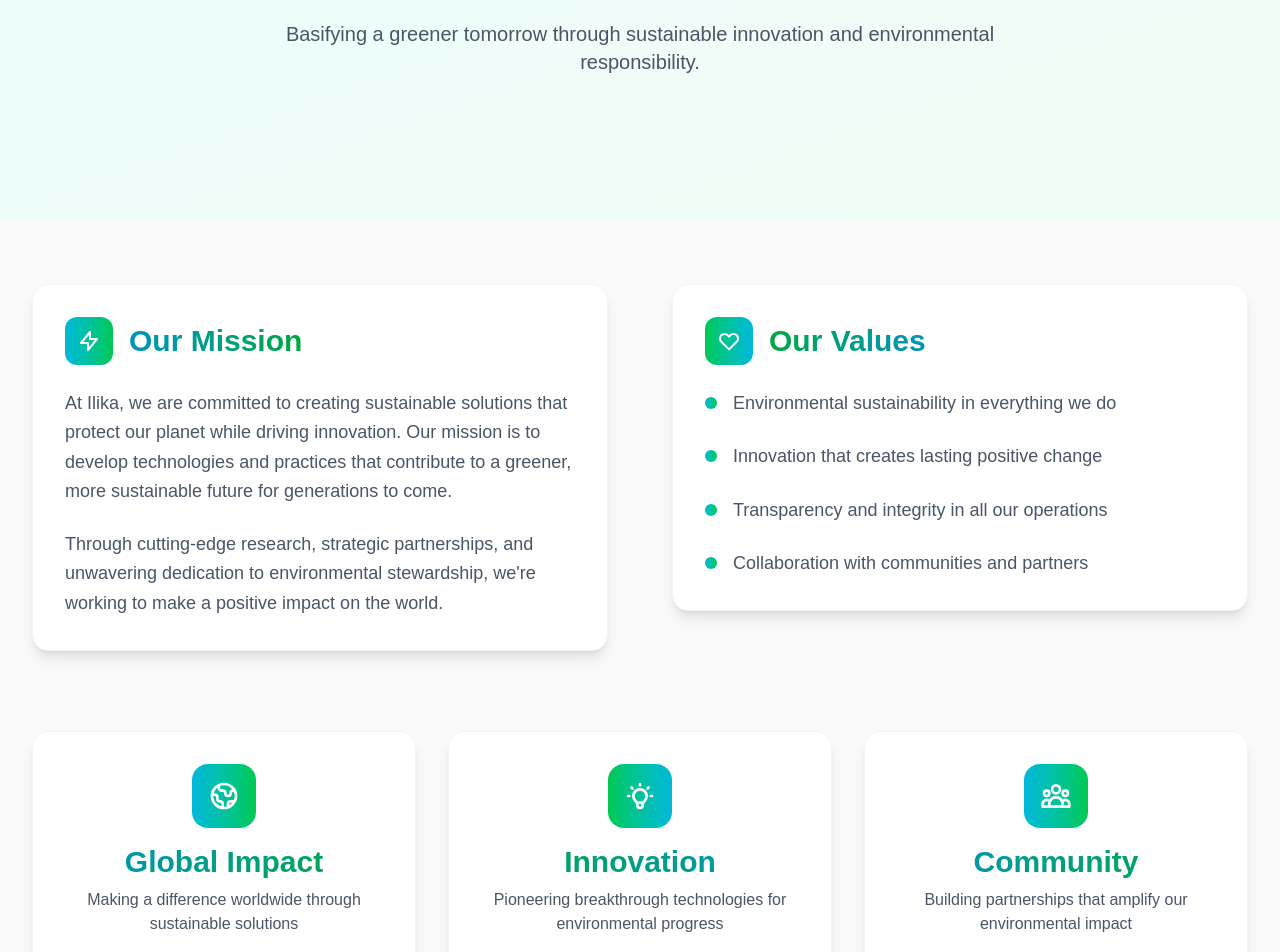
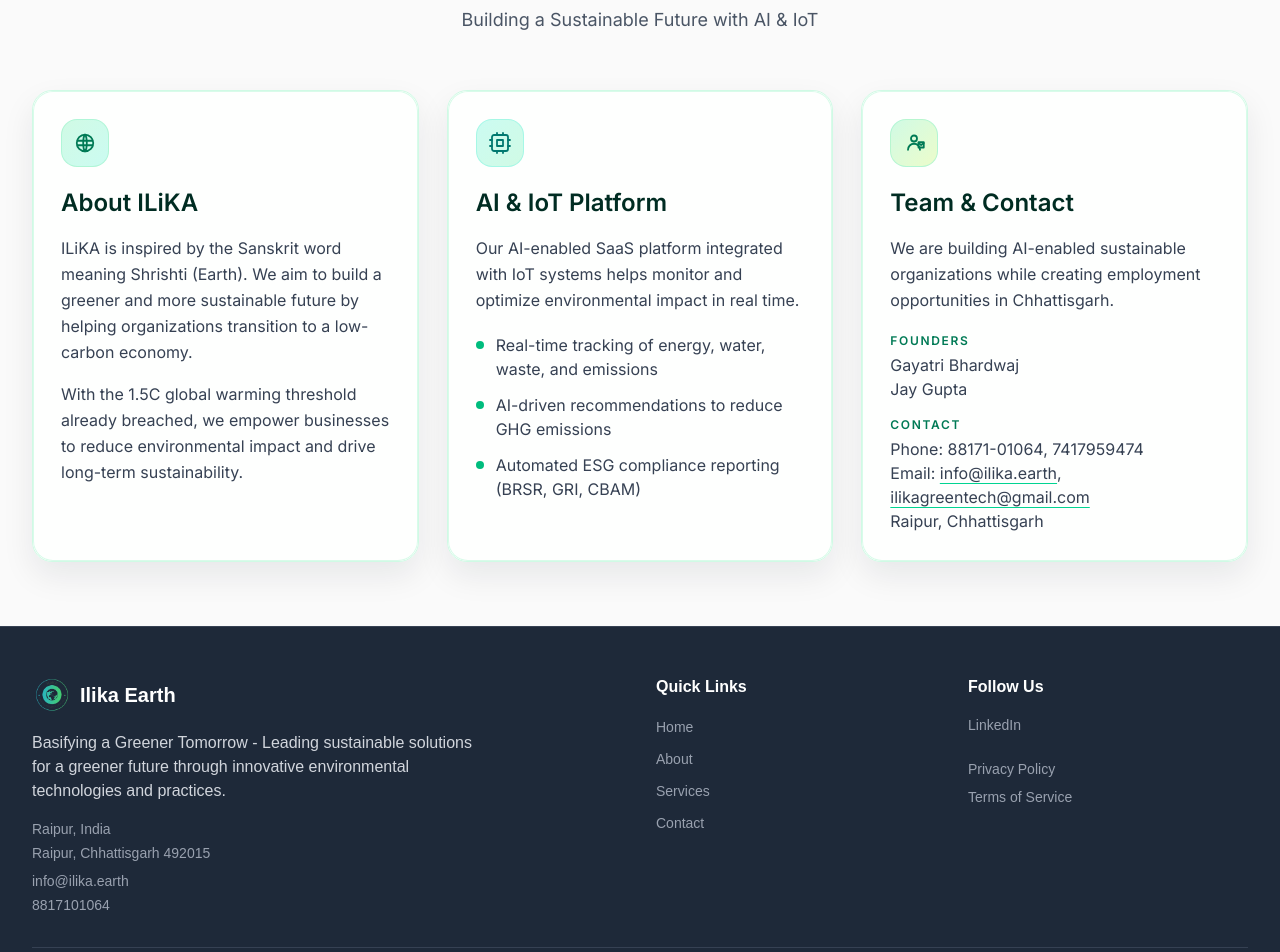
Before and after one commit to JayGupta930/ilika_earth, a Next.js app: page /about in a window 1280 px wide. Shown: the part 240-1192 px from the top of the page. Built offline with nearby package versions, Linux system fonts and the light colour scheme.

Commit message:
feat(about): redesign About page layout and content for improved clarity and engagement

```diff
--- a/src/app/about/page.js
+++ b/src/app/about/page.js
@@ -1,156 +1,103 @@
 export default function About() {
   return (
-    <div className="min-h-screen bg-[#FAFAFA] font-sans">
-      {/* Hero Section */}
-      <div className="bg-gradient-to-br from-cyan-50 to-green-50 py-20">
-        <div className="max-w-7xl mx-auto px-4 sm:px-6 lg:px-8 pt-24">
-          <div className="text-center mb-16">
-            <h1 className="text-4xl md:text-6xl font-bold text-gray-900 mb-6">
-              About{" "}
-              <span className="bg-gradient-to-r from-cyan-600 to-green-600 bg-clip-text text-transparent">
-                Ilika
-              </span>
-            </h1>
-            <p className="text-xl text-gray-600 max-w-3xl mx-auto">
-              Basifying a greener tomorrow through sustainable innovation and environmental responsibility.
+    <section className="relative isolate min-h-screen overflow-hidden bg-[#FAFAFA] px-4 pb-16 pt-28 sm:px-6 lg:px-8">
+
+      <div className="mx-auto max-w-7xl" style={{ fontFamily: "Inter, Poppins, ui-sans-serif, system-ui, sans-serif" }}>
+        <div className="mx-auto max-w-3xl text-center">
+          <p className="mb-3 inline-flex items-center rounded-full border border-emerald-200 bg-emerald-50 px-4 py-1 text-xs font-semibold tracking-[0.16em] text-emerald-700">
+            WHO WE ARE
+          </p>
+          <h1 className="text-4xl font-semibold leading-tight text-gray-900 sm:text-5xl md:text-6xl">
+            About ILiKA
+          </h1>
+          <p className="mx-auto mt-5 max-w-2xl text-base text-gray-600 sm:text-lg">
+            Building a Sustainable Future with AI & IoT
+          </p>
+        </div>
+
+        <div className="mt-14 grid grid-cols-1 gap-7 md:grid-cols-2 xl:grid-cols-3">
+          <article className="group relative overflow-hidden rounded-[20px] border border-emerald-100 bg-white/90 p-7 shadow-[0_14px_32px_rgba(16,24,40,0.08)] transition-all duration-300 hover:-translate-y-1 hover:scale-[1.02] hover:border-emerald-300 hover:shadow-[0_25px_65px_rgba(16,185,129,0.22)]">
+            <div className="pointer-events-none absolute inset-0 rounded-[20px] ring-1 ring-inset ring-emerald-100/80 transition-all duration-300 group-hover:ring-emerald-200" />
+            <div className="mb-5 inline-flex h-12 w-12 items-center justify-center rounded-2xl border border-emerald-200/70 bg-gradient-to-br from-emerald-100 to-teal-100 text-emerald-700">
+              <svg className="h-6 w-6" fill="none" stroke="currentColor" strokeWidth="1.8" viewBox="0 0 24 24">
+                <path strokeLinecap="round" strokeLinejoin="round" d="M20.25 12A8.25 8.25 0 1 1 3.75 12a8.25 8.25 0 0 1 16.5 0Z" />
+                <path strokeLinecap="round" strokeLinejoin="round" d="M12 3.75c2.4 2.4 2.4 14.1 0 16.5m0-16.5c-2.4 2.4-2.4 14.1 0 16.5M4.5 9.75h15m-15 4.5h15" />
+              </svg>
+            </div>
+
+            <h2 className="text-2xl font-semibold text-emerald-950">About ILiKA</h2>
+            <p className="mt-4 text-sm leading-relaxed text-gray-700 sm:text-base">
+              ILiKA is inspired by the Sanskrit word meaning Shrishti (Earth). We aim to build a greener and more sustainable future by helping organizations transition to a low-carbon economy.
             </p>
-          </div>
+            <p className="mt-4 text-sm leading-relaxed text-gray-700 sm:text-base">
+              With the 1.5C global warming threshold already breached, we empower businesses to reduce environmental impact and drive long-term sustainability.
+            </p>
+          </article>
+
+          <article className="group relative overflow-hidden rounded-[20px] border border-emerald-100 bg-white/90 p-7 shadow-[0_14px_32px_rgba(16,24,40,0.08)] transition-all duration-300 hover:-translate-y-1 hover:scale-[1.02] hover:border-emerald-300 hover:shadow-[0_25px_65px_rgba(20,184,166,0.22)]">
+            <div className="pointer-events-none absolute inset-0 rounded-[20px] ring-1 ring-inset ring-emerald-100/80 transition-all duration-300 group-hover:ring-teal-200" />
+            <div className="mb-5 inline-flex h-12 w-12 items-center justify-center rounded-2xl border border-teal-200/70 bg-gradient-to-br from-teal-100 to-emerald-100 text-teal-700">
+              <svg className="h-6 w-6" fill="none" stroke="currentColor" strokeWidth="1.8" viewBox="0 0 24 24">
+                <rect x="4" y="4" width="16" height="16" rx="2" strokeLinecap="round" strokeLinejoin="round" />
+                <path strokeLinecap="round" strokeLinejoin="round" d="M9 9h6v6H9zM2 9h2m0 6H2m20-6h-2m2 6h-2M9 2v2m6-2v2m-6 16v2m6-2v2" />
+              </svg>
+            </div>
+
+            <h2 className="text-2xl font-semibold text-emerald-950">AI & IoT Platform</h2>
+            <p className="mt-4 text-sm leading-relaxed text-gray-700 sm:text-base">
+              Our AI-enabled SaaS platform integrated with IoT systems helps monitor and optimize environmental impact in real time.
+            </p>
+            <ul className="mt-5 space-y-3 text-sm text-gray-700 sm:text-base">
+              <li className="flex gap-3">
+                <span className="mt-2 h-2 w-2 shrink-0 rounded-full bg-emerald-500" />
+                Real-time tracking of energy, water, waste, and emissions
+              </li>
+              <li className="flex gap-3">
+                <span className="mt-2 h-2 w-2 shrink-0 rounded-full bg-emerald-500" />
+                AI-driven recommendations to reduce GHG emissions
+              </li>
+              <li className="flex gap-3">
+                <span className="mt-2 h-2 w-2 shrink-0 rounded-full bg-emerald-500" />
+                Automated ESG compliance reporting (BRSR, GRI, CBAM)
+              </li>
+            </ul>
+          </article>
+
+          <article className="group relative overflow-hidden rounded-[20px] border border-emerald-100 bg-white/90 p-7 shadow-[0_14px_32px_rgba(16,24,40,0.08)] transition-all duration-300 hover:-translate-y-1 hover:scale-[1.02] hover:border-emerald-300 hover:shadow-[0_25px_65px_rgba(52,211,153,0.22)] md:col-span-2 xl:col-span-1">
+            <div className="pointer-events-none absolute inset-0 rounded-[20px] ring-1 ring-inset ring-emerald-100/80 transition-all duration-300 group-hover:ring-emerald-200" />
+            <div className="mb-5 inline-flex h-12 w-12 items-center justify-center rounded-2xl border border-emerald-200/70 bg-gradient-to-br from-emerald-100 to-lime-100 text-emerald-700">
+              <svg className="h-6 w-6" fill="none" stroke="currentColor" strokeWidth="1.8" viewBox="0 0 24 24">
+                <path strokeLinecap="round" strokeLinejoin="round" d="M15 7.5a3 3 0 1 1-6 0 3 3 0 0 1 6 0Zm-9 11.25a6 6 0 0 1 12 0" />
+                <path strokeLinecap="round" strokeLinejoin="round" d="M16.5 11.25h5.25v5.25h-5.25z" />
+                <path strokeLinecap="round" strokeLinejoin="round" d="m16.5 12 2.625 2.1L21.75 12" />
+              </svg>
+            </div>
+
+            <h2 className="text-2xl font-semibold text-emerald-950">Team & Contact</h2>
+            <p className="mt-4 text-sm leading-relaxed text-gray-700 sm:text-base">
+              We are building AI-enabled sustainable organizations while creating employment opportunities in Chhattisgarh.
+            </p>
+
+            <div className="mt-5 space-y-4 text-sm text-gray-700 sm:text-base">
+              <div>
+                <p className="text-xs font-semibold uppercase tracking-[0.14em] text-emerald-700">Founders</p>
+                <p className="mt-1">Gayatri Bhardwaj</p>
+                <p>Jay Gupta</p>
+              </div>
+
+              <div>
+                <p className="text-xs font-semibold uppercase tracking-[0.14em] text-emerald-700">Contact</p>
+                <p className="mt-1">Phone: 88171-01064, 7417959474</p>
+                <p>
+                  Email: <a className="underline decoration-emerald-400 underline-offset-4 hover:text-emerald-700" href="mailto:info@ilika.earth">info@ilika.earth</a>,{" "}
+                  <a className="underline decoration-emerald-400 underline-offset-4 hover:text-emerald-700" href="mailto:ilikagreentech@gmail.com">ilikagreentech@gmail.com</a>
+                </p>
+                <p>Raipur, Chhattisgarh</p>
+              </div>
+            </div>
+          </article>
         </div>
       </div>
-
-      {/* Main Content */}
-      <div className="max-w-7xl mx-auto px-4 sm:px-6 lg:px-8 py-16">
-        <div className="grid lg:grid-cols-2 gap-16 items-start">
-          {/* Left Column - Mission */}
-          <div className="space-y-8">
-            <div className="bg-white p-8 rounded-2xl shadow-lg hover:shadow-xl transition-all duration-300 border border-gray-100">
-              <div className="flex items-center mb-6">
-                <div className="w-12 h-12 bg-gradient-to-r from-cyan-500 to-green-500 rounded-xl flex items-center justify-center mr-4">
-                  <svg className="w-6 h-6 text-white" fill="none" stroke="currentColor" viewBox="0 0 24 24">
-                    <path strokeLinecap="round" strokeLinejoin="round" strokeWidth={2} d="M13 10V3L4 14h7v7l9-11h-7z" />
-                  </svg>
-                </div>
-                <h2 className="text-3xl font-bold bg-gradient-to-r from-cyan-600 to-green-600 bg-clip-text text-transparent">
-                  Our Mission
-                </h2>
-              </div>
-              <p className="text-lg text-gray-600 mb-6 leading-relaxed">
-                At Ilika, we are committed to creating sustainable solutions that protect our planet
-                while driving innovation. Our mission is to develop technologies and practices that
-                contribute to a greener, more sustainable future for generations to come.
-              </p>
-              <p className="text-lg text-gray-600 leading-relaxed">
-                Through cutting-edge research, strategic partnerships, and unwavering dedication to
-                environmental stewardship, we're working to make a positive impact on the world.
-              </p>
-            </div>
-          </div>
-
-          {/* Right Column - Values */}
-          <div className="space-y-8">
-            <div className="bg-white p-8 rounded-2xl shadow-lg hover:shadow-xl transition-all duration-300 border border-gray-100">
-              <div className="flex items-center mb-6">
-                <div className="w-12 h-12 bg-gradient-to-r from-green-500 to-cyan-500 rounded-xl flex items-center justify-center mr-4">
-                  <svg className="w-6 h-6 text-white" fill="none" stroke="currentColor" viewBox="0 0 24 24">
-                    <path strokeLinecap="round" strokeLinejoin="round" strokeWidth={2} d="M4.318 6.318a4.5 4.5 0 000 6.364L12 20.364l7.682-7.682a4.5 4.5 0 00-6.364-6.364L12 7.636l-1.318-1.318a4.5 4.5 0 00-6.364 0z" />
-                  </svg>
-                </div>
-                <h3 className="text-3xl font-bold bg-gradient-to-r from-green-600 to-cyan-600 bg-clip-text text-transparent">
-                  Our Values
-                </h3>
-              </div>
-              <ul className="space-y-6">
-                <li className="flex items-start group">
-                  <div className="w-3 h-3 bg-gradient-to-r from-cyan-500 to-green-500 rounded-full mt-2 mr-4 group-hover:scale-110 transition-transform duration-200"></div>
-                  <span className="text-gray-600 text-lg leading-relaxed">Environmental sustainability in everything we do</span>
-                </li>
-                <li className="flex items-start group">
-                  <div className="w-3 h-3 bg-gradient-to-r from-cyan-500 to-green-500 rounded-full mt-2 mr-4 group-hover:scale-110 transition-transform duration-200"></div>
-                  <span className="text-gray-600 text-lg leading-relaxed">Innovation that creates lasting positive change</span>
-                </li>
-                <li className="flex items-start group">
-                  <div className="w-3 h-3 bg-gradient-to-r from-cyan-500 to-green-500 rounded-full mt-2 mr-4 group-hover:scale-110 transition-transform duration-200"></div>
-                  <span className="text-gray-600 text-lg leading-relaxed">Transparency and integrity in all our operations</span>
-                </li>
-                <li className="flex items-start group">
-                  <div className="w-3 h-3 bg-gradient-to-r from-cyan-500 to-green-500 rounded-full mt-2 mr-4 group-hover:scale-110 transition-transform duration-200"></div>
-                  <span className="text-gray-600 text-lg leading-relaxed">Collaboration with communities and partners</span>
-                </li>
-              </ul>
-            </div>
-          </div>
-        </div>
-
-        {/* Statistics Section */}
-        <div className="mt-20">
-          <div className="grid md:grid-cols-3 gap-8">
-            <div className="text-center bg-white p-8 rounded-2xl shadow-lg hover:shadow-xl transition-all duration-300 border border-gray-100 group">
-              <div className="w-16 h-16 bg-gradient-to-r from-cyan-500 to-green-500 rounded-2xl flex items-center justify-center mx-auto mb-4 group-hover:scale-110 transition-transform duration-300">
-                <svg className="w-8 h-8 text-white" fill="none" stroke="currentColor" viewBox="0 0 24 24">
-                  <path strokeLinecap="round" strokeLinejoin="round" strokeWidth={2} d="M3.055 11H5a2 2 0 012 2v1a2 2 0 002 2 2 2 0 012 2v2.945M8 3.935V5.5A2.5 2.5 0 0010.5 8h.5a2 2 0 012 2 2 2 0 104 0 2 2 0 012-2h1.064M15 20.488V18a2 2 0 012-2h3.064M21 12a9 9 0 11-18 0 9 9 0 0118 0z" />
-                </svg>
-              </div>
-              <h3 className="text-3xl font-bold bg-gradient-to-r from-cyan-600 to-green-600 bg-clip-text text-transparent mb-2">
-                Global Impact
-              </h3>
-              <p className="text-gray-600">Making a difference worldwide through sustainable solutions</p>
-            </div>
-
-            <div className="text-center bg-white p-8 rounded-2xl shadow-lg hover:shadow-xl transition-all duration-300 border border-gray-100 group">
-              <div className="w-16 h-16 bg-gradient-to-r from-green-500 to-cyan-500 rounded-2xl flex items-center justify-center mx-auto mb-4 group-hover:scale-110 transition-transform duration-300">
-                <svg className="w-8 h-8 text-white" fill="none" stroke="currentColor" viewBox="0 0 24 24">
-                  <path strokeLinecap="round" strokeLinejoin="round" strokeWidth={2} d="M9.663 17h4.673M12 3v1m6.364 1.636l-.707.707M21 12h-1M4 12H3m3.343-5.657l-.707-.707m2.828 9.9a5 5 0 117.072 0l-.548.547A3.374 3.374 0 0014 18.469V19a2 2 0 11-4 0v-.531c0-.895-.356-1.754-.988-2.386l-.548-.547z" />
-                </svg>
-              </div>
-              <h3 className="text-3xl font-bold bg-gradient-to-r from-green-600 to-cyan-600 bg-clip-text text-transparent mb-2">
-                Innovation
-              </h3>
-              <p className="text-gray-600">Pioneering breakthrough technologies for environmental progress</p>
-            </div>
-
-            <div className="text-center bg-white p-8 rounded-2xl shadow-lg hover:shadow-xl transition-all duration-300 border border-gray-100 group">
-              <div className="w-16 h-16 bg-gradient-to-r from-cyan-500 to-green-500 rounded-2xl flex items-center justify-center mx-auto mb-4 group-hover:scale-110 transition-transform duration-300">
-                <svg className="w-8 h-8 text-white" fill="none" stroke="currentColor" viewBox="0 0 24 24">
-                  <path strokeLinecap="round" strokeLinejoin="round" strokeWidth={2} d="M17 20h5v-2a3 3 0 00-5.356-1.857M17 20H7m10 0v-2c0-.656-.126-1.283-.356-1.857M7 20H2v-2a3 3 0 015.356-1.857M7 20v-2c0-.656.126-1.283.356-1.857m0 0a5.002 5.002 0 019.288 0M15 7a3 3 0 11-6 0 3 3 0 016 0zm6 3a2 2 0 11-4 0 2 2 0 014 0zM7 10a2 2 0 11-4 0 2 2 0 014 0z" />
-                </svg>
-              </div>
-              <h3 className="text-3xl font-bold bg-gradient-to-r from-cyan-600 to-green-600 bg-clip-text text-transparent mb-2">
-                Community
-              </h3>
-              <p className="text-gray-600">Building partnerships that amplify our environmental impact</p>
-            </div>
-          </div>
-        </div>
-
-        {/* Call to Action */}
-        <div className="mt-20 text-center">
-          <div className="bg-gradient-to-r from-cyan-50 to-green-50 p-12 rounded-3xl border border-gray-100">
-            <h3 className="text-3xl font-bold text-gray-900 mb-4">
-              Ready to Join Our{" "}
-              <span className="bg-gradient-to-r from-cyan-600 to-green-600 bg-clip-text text-transparent">
-                Mission?
-              </span>
-            </h3>
-            <p className="text-xl text-gray-600 mb-8 max-w-2xl mx-auto">
-              Partner with us to create innovative solutions that drive environmental change and build a sustainable future.
-            </p>
-            <div className="flex gap-4 justify-center flex-col sm:flex-row">
-              <a
-                className="rounded-full bg-gradient-to-r from-cyan-500 to-green-500 text-white transition-all duration-200 flex items-center justify-center gap-2 hover:from-cyan-600 hover:to-green-600 font-medium text-base h-12 px-8 shadow-lg hover:shadow-xl transform hover:scale-105"
-                href="/contact"
-              >
-                Get In Touch
-              </a>
-              <a
-                className="rounded-full border-2 border-gray-300 text-gray-700 transition-all duration-200 flex items-center justify-center gap-2 hover:border-cyan-500 hover:text-cyan-600 font-medium text-base h-12 px-8"
-                href="/services"
-              >
-                Our Services
-              </a>
-            </div>
-          </div>
-        </div>
-      </div>
-    </div>
+    </section>
   );
 }
```
